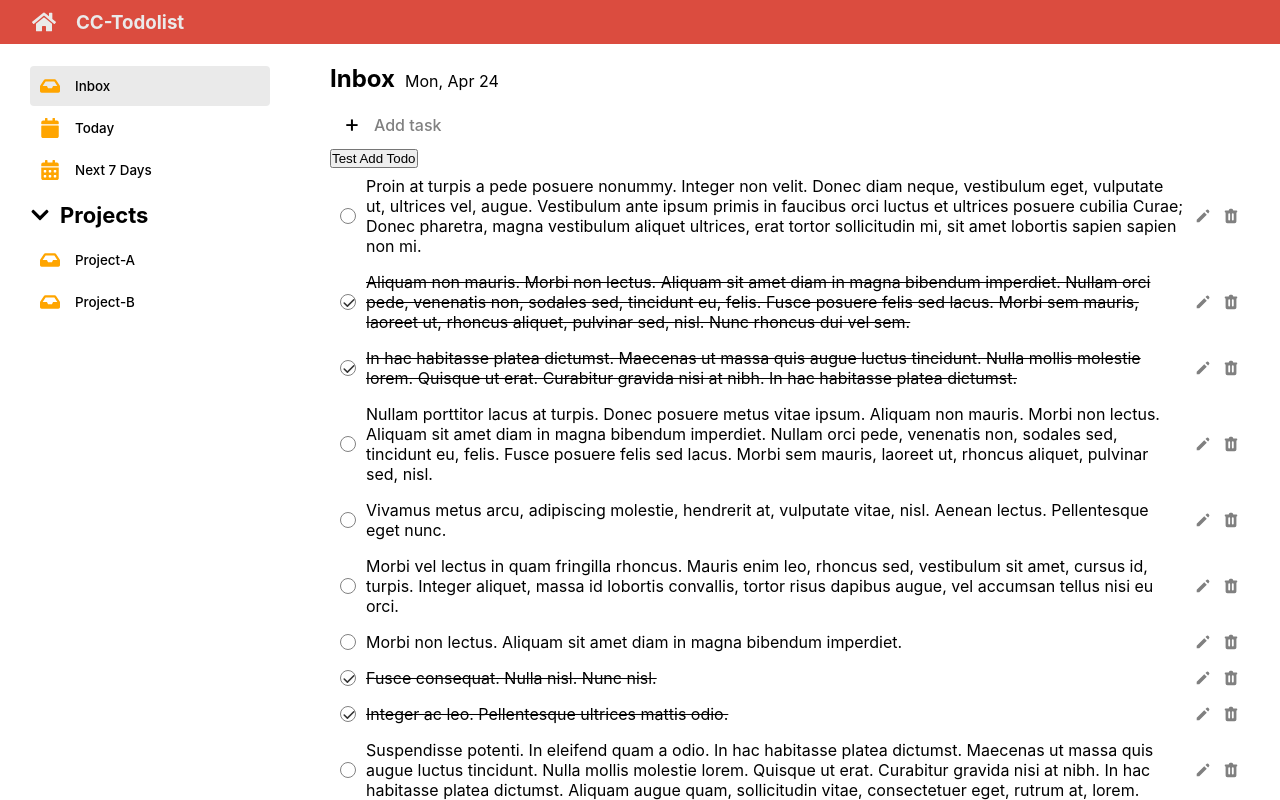
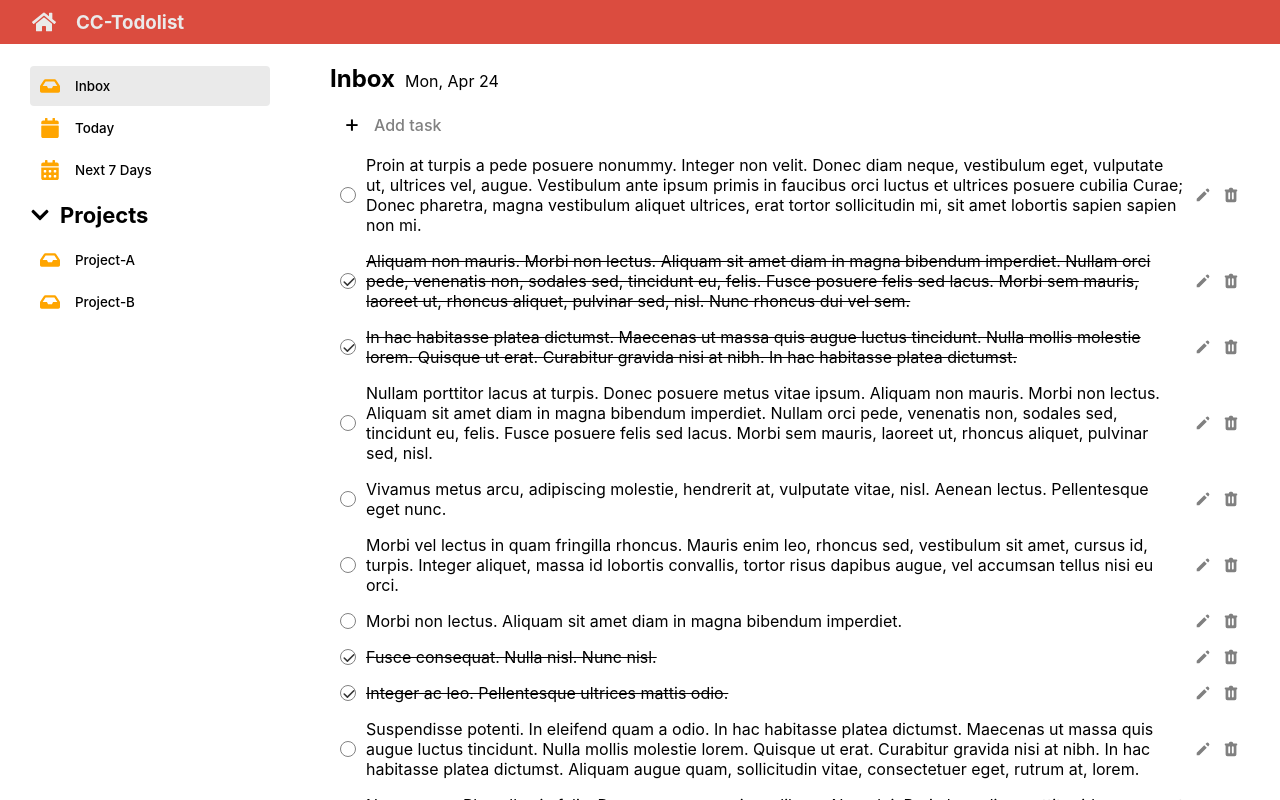
Before and after one commit to Hybola/todolist, a React (Create React App) app: page / in a window 1280 px wide. Built offline with nearby package versions, Linux system fonts and the light colour scheme; the HTML template or start-up script is replaced by a standard one.

Commit message:
create add feature

```diff
--- a/src/components/Todo/AddTodo.jsx
+++ b/src/components/Todo/AddTodo.jsx
@@ -2,7 +2,7 @@ import styles from "./AddTodo.module.scss";
 import { TodoForm } from "./TodoForm";
 import { useState } from "react";
 
-export function AddTodo() {
+export function AddTodo({ onAddTodo }) {
   //# logic & state
   const [isAddMode, setIsAddMode] = useState(false);
   const handleClickAddTask = (e) => {
@@ -19,7 +19,11 @@ export function AddTodo() {
           <h3>Add task</h3>
         </div>
       ) : (
-        <TodoForm submitText="Add task" onSetIsShowForm={setIsAddMode} />
+        <TodoForm
+          submitText="Add task"
+          onSetIsShowForm={setIsAddMode}
+          onAddTodo={onAddTodo}
+        />
       )}
     </>
   );
--- a/src/components/Todo/TodoContent.jsx
+++ b/src/components/Todo/TodoContent.jsx
@@ -8,11 +8,11 @@ import { v4 as uuidv4 } from "uuid";
 export function TodoContent() {
   const [todos, setTodos] = useState(mockData);
 
-  const handleAddTodo = () => {
+  const handleAddTodo = (newTask) => {
     // มี new todo
     let newTodoObj = {
       id: uuidv4(),
-      task: "DoHW",
+      task: newTask,
       status: false,
       due_date: "",
     };
@@ -25,8 +25,7 @@ export function TodoContent() {
   return (
     <main className="content">
       <TodoHeader />
-      <AddTodo />
-      <button onClick={handleAddTodo}>Test Add Todo</button>
+      <AddTodo onAddTodo={handleAddTodo} />
       <TodoLists todos={todos} />
     </main>
   );
--- a/src/components/Todo/TodoForm.jsx
+++ b/src/components/Todo/TodoForm.jsx
@@ -4,7 +4,7 @@ import React, { useState } from "react";
 // TodoForm => call in 2 Mode
 // Mode-1 : Add
 // Mode-2 : Edit
-export function TodoForm({ onSetIsShowForm, submitText, oldTask }) {
+export function TodoForm({ onSetIsShowForm, submitText, oldTask, onAddTodo }) {
   // # 1 : Logic Section
   const [task, setTask] = useState(oldTask || "");
   const [isError, setIsError] = useState(false);
@@ -17,6 +17,9 @@ export function TodoForm({ onSetIsShowForm, submitText, oldTask }) {
     if (task.trim() === "") {
       setIsError(true);
       return;
+    } else {
+      // validate passed , execute addTodo
+      onAddTodo(task); // from <TodoContent/>
     }
 
     // set back to normal mode
```
